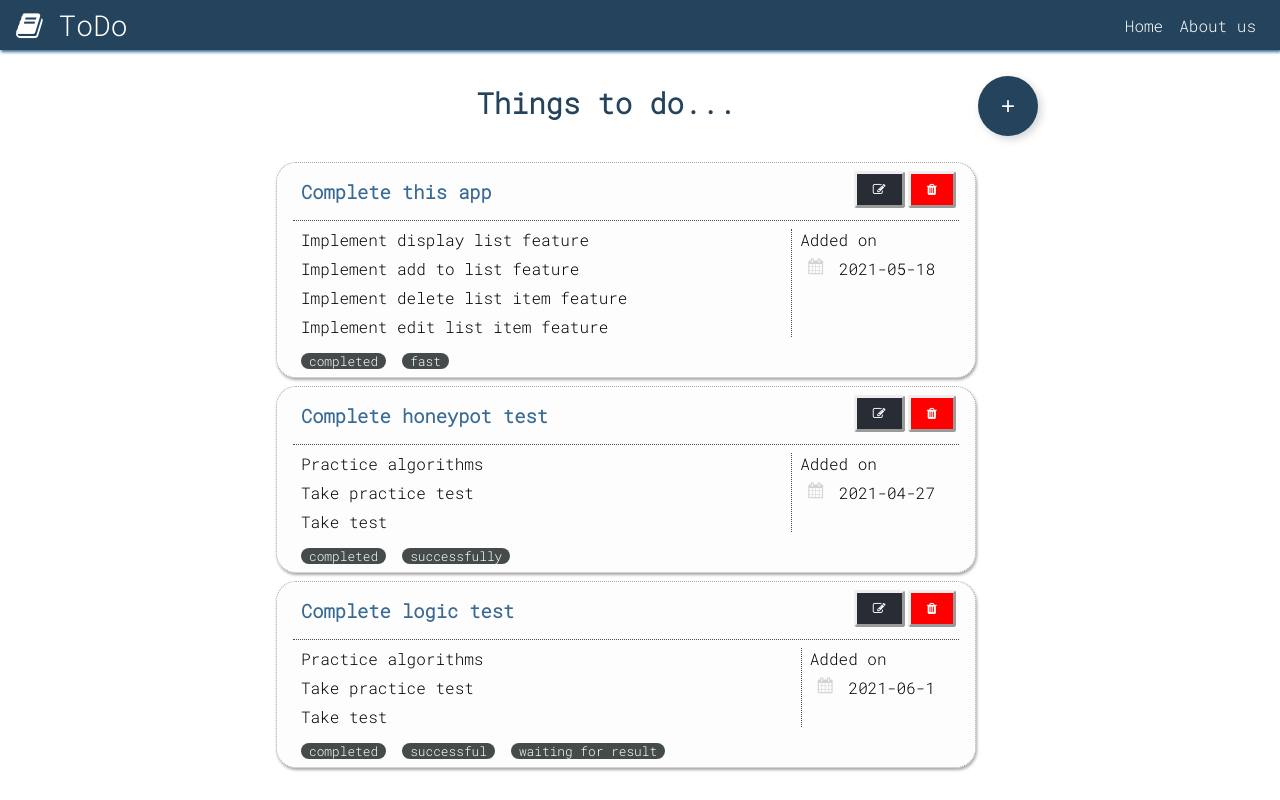
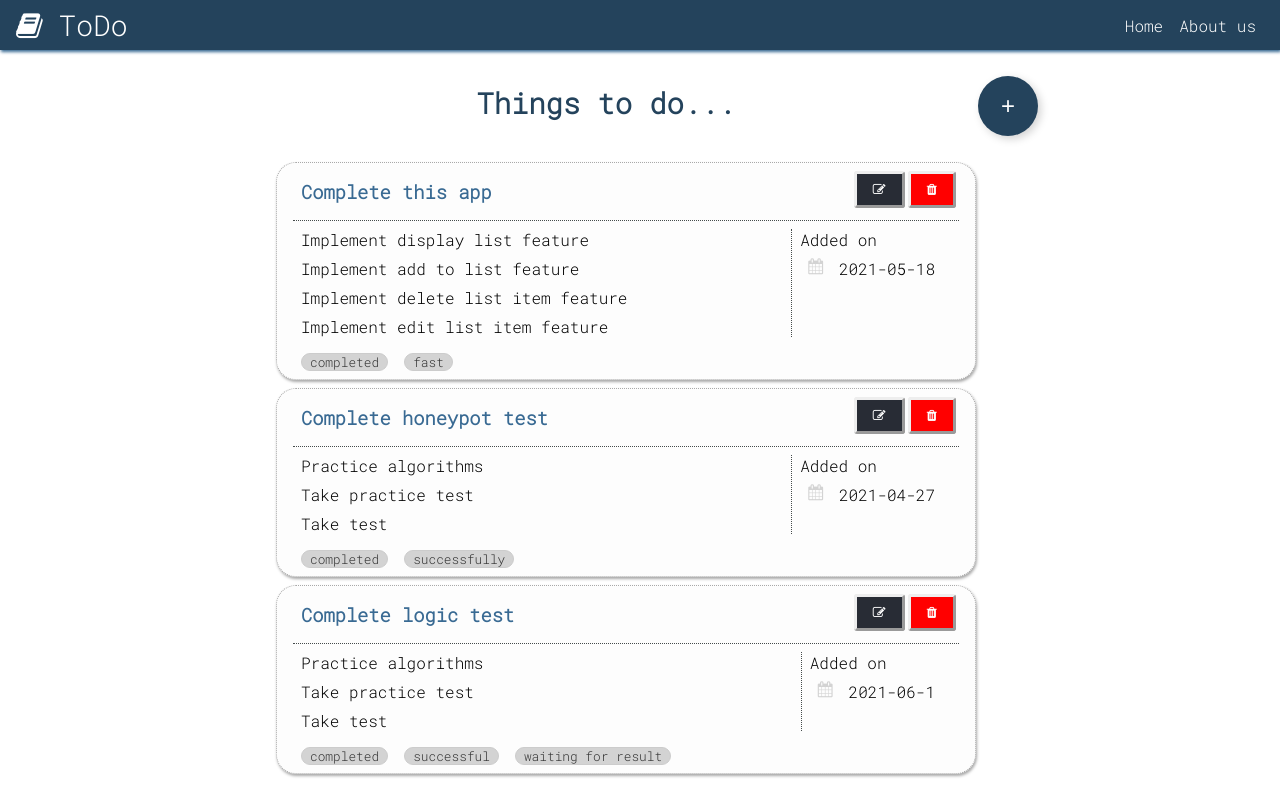
Before and after one commit to nidhidsharma08121988/todo_app, a React (Create React App) app: page / in a window 1280 px wide. Built offline with nearby package versions, Linux system fonts and the light colour scheme.

Commit message:
App completed

```diff
--- a/src/App.css
+++ b/src/App.css
@@ -55,8 +55,6 @@ body {
 }
 /* display labels */
 .lbl-disp {
-  background-color: var(--secondary-color-lightest);
-  color: white;
   display: inline-flex;
   border-radius: 10px;
   text-align: center;
@@ -81,14 +79,6 @@ body {
 }
 .left-navbar {
   display: inline-flex;
-}
-
-/* alert container */
-.alert-container {
-  width: 100%;
-  position: relative;
-  top: 70px;
-  text-align: center;
 }
 
 /* ul which lists all tasks */
@@ -201,13 +191,6 @@ Link:hover {
   color: #333;
   border-radius: 5px;
 }
-.alert {
-  padding: 0.7rem;
-  margin: 1rem 0;
-  opacity: 0.9;
-  background-color: var(--light-color);
-  color: #333;
-}
 
 .btn-primary,
 .bg-primary,
@@ -267,6 +250,21 @@ Link:hover {
   border: #ccc solid 1px;
 }
 
+/* alert container */
+.alert-container {
+  width: 100%;
+  position: relative;
+  top: 70px;
+  text-align: center;
+}
+
+.alert {
+  padding: 0.7rem;
+  margin: 1rem 0;
+  opacity: 0.9;
+  background-color: var(--light-color);
+  color: #333;
+}
 /* form */
 .form-container {
   display: flex;
--- a/src/components/todos/TodoListItem.js
+++ b/src/components/todos/TodoListItem.js
@@ -1,5 +1,6 @@
 import React, { useContext } from 'react';
 import ListContext from '../../context/list/listContext';
+import AlertContext from '../../context/alert/alertContext';
 import TodoTasks from '../tasks/TodoTasks';
 import PropTypes from 'prop-types';
 import { Link } from 'react-router-dom';
@@ -8,9 +9,12 @@ const TodoListItem = ({ item }) => {
   const { id, todo_title, todo, start_date, todo_labels } = item;
   const listContext = useContext(ListContext);
   const { deleteToDoItem } = listContext;
+  const alertContext = useContext(AlertContext);
+  const { setAlert } = alertContext;
   // when delete is clicked
   const deleteThisItem = () => {
     deleteToDoItem(id);
+    setAlert('Item deleted');
   };
   // when edit button is clicked redirect to edit form
 
@@ -58,7 +62,7 @@ const TodoListItem = ({ item }) => {
       <div className='flex-row'>
         {todo_labels.length > 0 &&
           todo_labels.map(label => (
-            <span className='lbl-disp m-1 my-1 p-1'>{label}</span>
+            <span className='lbl-disp badge-light m-1 my-1 p-1'>{label}</span>
           ))}
       </div>
     </div>
```
